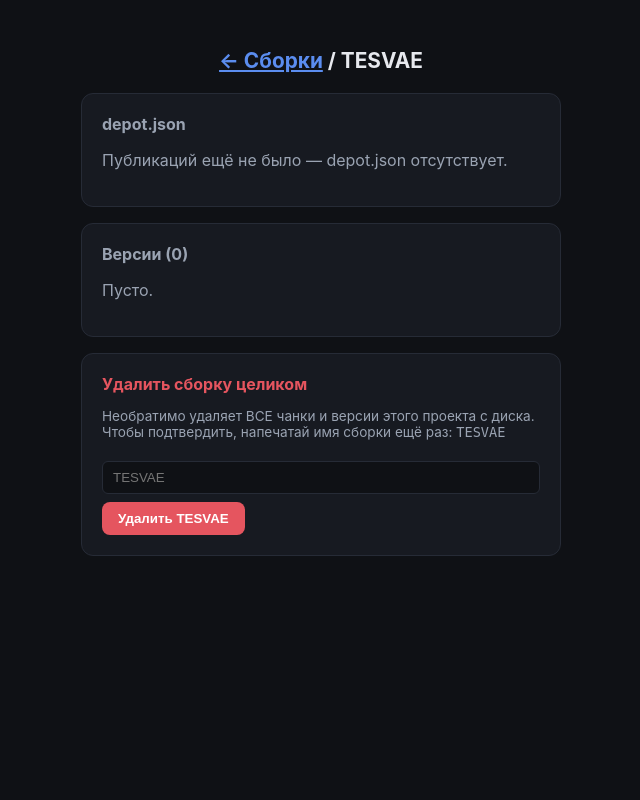
After one commit to scp-oss/TESL-Panel, a Flask app: page /admin/project/TESVAE in a window 1280 px wide. The commit adds this page. Shown: the whole page, without its empty margins (319-959 px from the left). Run offline with Flask 3, Linux system fonts and the light colour scheme; the visitor is signed in with stand-in values (Sample User, id 1).

Commit message:
Add /admin login (session) + per-project detail/delete
Session-based login replaces re-entering the upload token on every
admin form: /admin/login sets a signed cookie (new TESL_PANEL_SECRET_KEY,
generated by deploy.sh alongside the upload token) once, and every
/admin* route now requires that session instead of a token field per
request. Same token as the depot API's Bearer auth — deliberately not a
separate secret, since holding either one already means the same level
of access to the depot.

New /admin/project/<name> shows the parsed depot.json (channel, build
number, file count, size) and the versions/ listing for that project,
plus a delete action that requires retyping the project name to confirm
(mirrors z0r-panel's confirmBulkDelete() pattern, server-side instead of
JS) before storage.delete_project_dir() removes everything on disk and
the name comes out of projects.json.

Verified end-to-end: login/logout flow, session-gated add-project,
project detail rendering for a fresh (unpublished) project, delete
rejected on a wrong confirm string, delete succeeding and removing the
project from the list, public "/" unaffected throughout.

Co-Authored-By: Claude Sonnet 5 <noreply@anthropic.com>
Claude-Session: https://claude.ai/code/session_01J8DMUs8suiVuf8BFkLZCdT

```diff
--- a/panel/app.py
+++ b/panel/app.py
@@ -15,7 +15,12 @@ TESL-Panel — тонкий веб-сервис с двумя ролями:
      (тот же принцип, что и у read-only nginx-плана в TESL-Manager: чтение
      депо не секрет, запись — да).
 """
-from flask import Flask, Response, abort, jsonify, redirect, render_template, request, url_for
+from functools import wraps
+
+from flask import (
+    Flask, Response, abort, jsonify, redirect, render_template, request,
+    session, url_for,
+)
 
 from . import config, github_releases, projects, storage
 from .storage import UnsafePathError
@@ -23,6 +28,7 @@ from .storage import UnsafePathError
 
 def create_app() -> Flask:
     app = Flask(__name__)
+    app.secret_key = config.SECRET_KEY
 
     # ── Публичная страница ──────────────────────────────────────────────────
 
@@ -39,30 +45,85 @@ def create_app() -> Flask:
     def health():
         return jsonify({"status": "ok"})
 
-    # ── Admin: список сборок + добавление новой (без передеплоя, см.
-    #    projects.py) ──────────────────────────────────────────────────────────
+    # ── Admin: логин по UPLOAD_TOKEN (тот же токен, что и у /api/depot/*
+    #    записи — см. config.py, зачем не два разных секрета), дальше
+    #    сессия по подписанной cookie (SECRET_KEY) — управление сборками
+    #    ниже требует эту сессию на КАЖДЫЙ запрос, не только на страницу
+    #    логина. ─────────────────────────────────────────────────────────────
 
     def _token_valid(token: str) -> bool:
         return bool(config.UPLOAD_TOKEN) and token == config.UPLOAD_TOKEN
 
+    def _admin_required(view):
+        @wraps(view)
+        def wrapped(*args, **kwargs):
+            if not session.get("admin"):
+                return redirect(url_for("admin_login", next=request.path))
+            return view(*args, **kwargs)
+        return wrapped
+
+    @app.get("/admin/login")
+    def admin_login():
+        return render_template("login.html", error=None)
+
+    @app.post("/admin/login")
+    def admin_login_post():
+        token = request.form.get("token", "")
+        if not _token_valid(token):
+            return render_template("login.html", error="Неверный токен"), 401
+        session["admin"] = True
+        session.permanent = True
+        next_path = request.form.get("next") or url_for("admin_page")
+        return redirect(next_path)
+
+    @app.get("/admin/logout")
+    def admin_logout():
+        session.pop("admin", None)
+        return redirect(url_for("admin_login"))
+
+    # ── Admin: список сборок, добавление/удаление — без передеплоя/
+    #    рестарта, см. projects.py ────────────────────────────────────────────
+
     @app.get("/admin")
+    @_admin_required
     def admin_page():
         return render_template("admin.html", projects=projects.list_projects(), error=None)
 
     @app.post("/admin/add-project")
+    @_admin_required
     def admin_add_project():
-        token = request.form.get("token", "")
-        name  = request.form.get("project", "").strip()
-        if not _token_valid(token):
-            return render_template(
-                "admin.html", projects=projects.list_projects(),
-                error="Неверный токен",
-            ), 401
+        name = request.form.get("project", "").strip()
         if not projects.add_project(name):
             return render_template(
                 "admin.html", projects=projects.list_projects(),
                 error=f"Недопустимое имя: {name!r} (только буквы/цифры/_/-, до 64 симв.)",
             ), 400
+        return redirect(url_for("admin_page"))
+
+    @app.get("/admin/project/<name>")
+    @_admin_required
+    def admin_project_detail(name):
+        if not projects.is_allowed(name):
+            abort(404)
+        return render_template(
+            "project_detail.html",
+            name=name,
+            depot_meta=storage.get_depot_meta(name),
+            versions=storage.list_versions(name),
+        )
+
+    @app.post("/admin/project/<name>/delete")
+    @_admin_required
+    def admin_project_delete(name):
+        # Печатать имя сборки заново в форме — самая простая защита от
+        # "случайно ткнул кнопку" для необратимого действия (удаляет ВСЕ
+        # чанки/версии проекта с диска) — тот же принцип, что и у
+        # confirmBulkDelete() в z0r-panel (JS там, тут — server-side).
+        if request.form.get("confirm", "") != name:
+            abort(400, description="имя для подтверждения не совпадает")
+        if projects.is_allowed(name):
+            storage.delete_project_dir(name)
+            projects.remove_project(name)
         return redirect(url_for("admin_page"))
 
     # ── Depot API ────────────────────────────────────────────────────────────
--- a/panel/projects.py
+++ b/panel/projects.py
@@ -76,3 +76,12 @@ def add_project(name: str) -> bool:
             names.append(name)
             _save(names)
     return True
+
+
+def remove_project(name: str) -> None:
+    """Идемпотентно — не ошибка, если имени уже не было в списке."""
+    with _lock:
+        names = _load()
+        if name in names:
+            names.remove(name)
+            _save(names)
--- a/panel/storage.py
+++ b/panel/storage.py
@@ -8,7 +8,9 @@ depot.json, poster.png) — тот же формат, который уже по
 меняет только транспорт (HTTP PUT сюда вместо WebDAV PUT в Nextcloud), не
 формат данных.
 """
+import json
 import os
+import shutil
 from pathlib import Path
 from typing import List, Optional
 
@@ -77,3 +79,39 @@ def list_chunk_ids(project: str) -> List[str]:
             if f.is_file():
                 ids.append(f.name)
     return ids
+
+
+def list_versions(project: str) -> List[str]:
+    """Имена файлов версий (versions/<key>.json|.db) — для страницы
+    /admin/project/<name>, самая свежая публикация первой."""
+    versions_dir = safe_path(project, "versions")
+    if not versions_dir.is_dir():
+        return []
+    return sorted(
+        (f.name for f in versions_dir.iterdir() if f.is_file()),
+        reverse=True,
+    )
+
+
+def get_depot_meta(project: str) -> Optional[dict]:
+    """depot.json, разобранный — если публикаций ещё не было, файла нет,
+    возвращаем None (не ошибка, обычное состояние свежедобавленного
+    проекта)."""
+    data = get_bytes(project, "depot.json")
+    if data is None:
+        return None
+    try:
+        return json.loads(data.decode("utf-8"))
+    except Exception:
+        return None
+
+
+def delete_project_dir(project: str) -> None:
+    """Удаляет ВСЁ содержимое проекта с диска — вызывающий (app.py) уже
+    убрал имя из projects.py's allowlist к этому моменту или делает это
+    сразу следом; порядок не важен для самой функции, но app.py удаляет
+    директорию ПЕРЕД тем, как убрать имя из списка — чтобы `_project_root()`
+    ниже ещё проходило проверку `is_allowed`, а не падало раньше времени."""
+    root = _project_root(project)
+    if root.exists():
+        shutil.rmtree(root)
--- /dev/null
+++ b/panel/templates/project_detail.html
@@ -0,0 +1,74 @@
+<!DOCTYPE html>
+<html lang="ru">
+<head>
+  <meta charset="UTF-8">
+  <meta name="viewport" content="width=device-width, initial-scale=1">
+  <title>TESL-Panel — {{ name }}</title>
+  <style>
+    :root { color-scheme: dark; --bg: #0f1115; --card: #171a21; --card-border: #262b36;
+      --text: #e7e9ee; --muted: #9aa3b2; --accent: #5b8def; --danger: #e5555f; --danger-hover: #c8434c; }
+    * { box-sizing: border-box; }
+    body { margin: 0; min-height: 100vh; background: var(--bg); color: var(--text);
+      font-family: -apple-system, "Segoe UI", Roboto, Helvetica, Arial, sans-serif;
+      display: flex; flex-direction: column; align-items: center; padding: 48px 16px; }
+    a { color: var(--accent); }
+    h1 { font-size: 1.3rem; margin: 0 0 20px; }
+    .card { background: var(--card); border: 1px solid var(--card-border); border-radius: 12px;
+      padding: 20px; width: 100%; max-width: 480px; margin-bottom: 16px; }
+    .card h2 { margin: 0 0 12px; font-size: 1rem; color: var(--muted); }
+    dl { margin: 0; display: grid; grid-template-columns: auto 1fr; gap: 4px 12px; font-size: 0.9rem; }
+    dt { color: var(--muted); }
+    dd { margin: 0; }
+    ul { margin: 0; padding-left: 18px; font-size: 0.85rem; }
+    li { margin-bottom: 3px; word-break: break-all; }
+    .danger-btn { background: var(--danger); color: #fff; border: none; padding: 9px 16px;
+      border-radius: 8px; font-weight: 600; cursor: pointer; }
+    .danger-btn:hover { background: var(--danger-hover); }
+    input.confirm { width: 100%; padding: 8px 10px; border-radius: 6px; border: 1px solid var(--card-border);
+      background: #0f1115; color: var(--text); margin: 8px 0; }
+  </style>
+</head>
+<body>
+  <h1><a href="/admin">&larr; Сборки</a> / {{ name }}</h1>
+
+  <div class="card">
+    <h2>depot.json</h2>
+    {% if depot_meta %}
+      {% for channel, info in depot_meta.get('channels', {}).items() %}
+        <dl>
+          <dt>Канал</dt><dd>{{ channel }}</dd>
+          <dt>Build #</dt><dd>{{ info.get('build_number', '?') }}</dd>
+          <dt>build_id</dt><dd><code>{{ info.get('build_id', '?') }}</code></dd>
+          <dt>Файлов</dt><dd>{{ info.get('file_count', '?') }}</dd>
+          <dt>Размер</dt><dd>{{ (info.get('total_size', 0) / 1024 / 1024 / 1024) | round(2) }} ГБ</dd>
+          <dt>Обновлено</dt><dd>{{ depot_meta.get('updated_at', '?') }}</dd>
+        </dl>
+      {% endfor %}
+    {% else %}
+      <p style="color: var(--muted);">Публикаций ещё не было — depot.json отсутствует.</p>
+    {% endif %}
+  </div>
+
+  <div class="card">
+    <h2>Версии ({{ versions | length }})</h2>
+    {% if versions %}
+      <ul>{% for v in versions %}<li>{{ v }}</li>{% endfor %}</ul>
+    {% else %}
+      <p style="color: var(--muted);">Пусто.</p>
+    {% endif %}
+  </div>
+
+  <div class="card">
+    <h2 style="color: var(--danger);">Удалить сборку целиком</h2>
+    <p style="color: var(--muted); font-size: 0.85rem;">
+      Необратимо удаляет ВСЕ чанки и версии этого проекта с диска. Чтобы подтвердить,
+      напечатай имя сборки ещё раз: <code>{{ name }}</code>
+    </p>
+    <form method="post" action="/admin/project/{{ name }}/delete"
+          onsubmit="return confirm('Точно удалить {{ name }} безвозвратно?');">
+      <input class="confirm" type="text" name="confirm" placeholder="{{ name }}" required>
+      <button class="danger-btn" type="submit">Удалить {{ name }}</button>
+    </form>
+  </div>
+</body>
+</html>
```
Also changed, not shown: panel/config.py (+12 -0 lines), panel/templates/admin.html (+28 -13 lines), panel/templates/login.html (added, +38 -0 lines), 1 other file.
